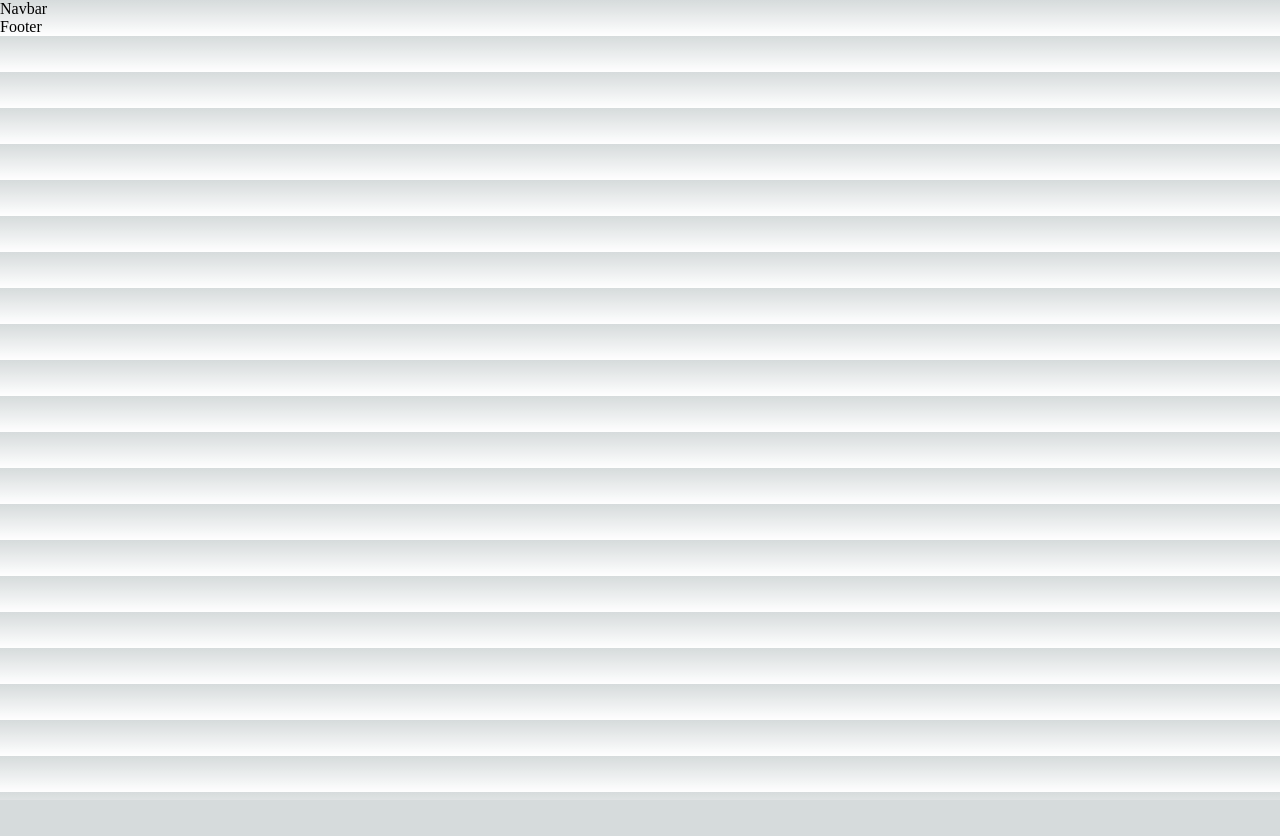
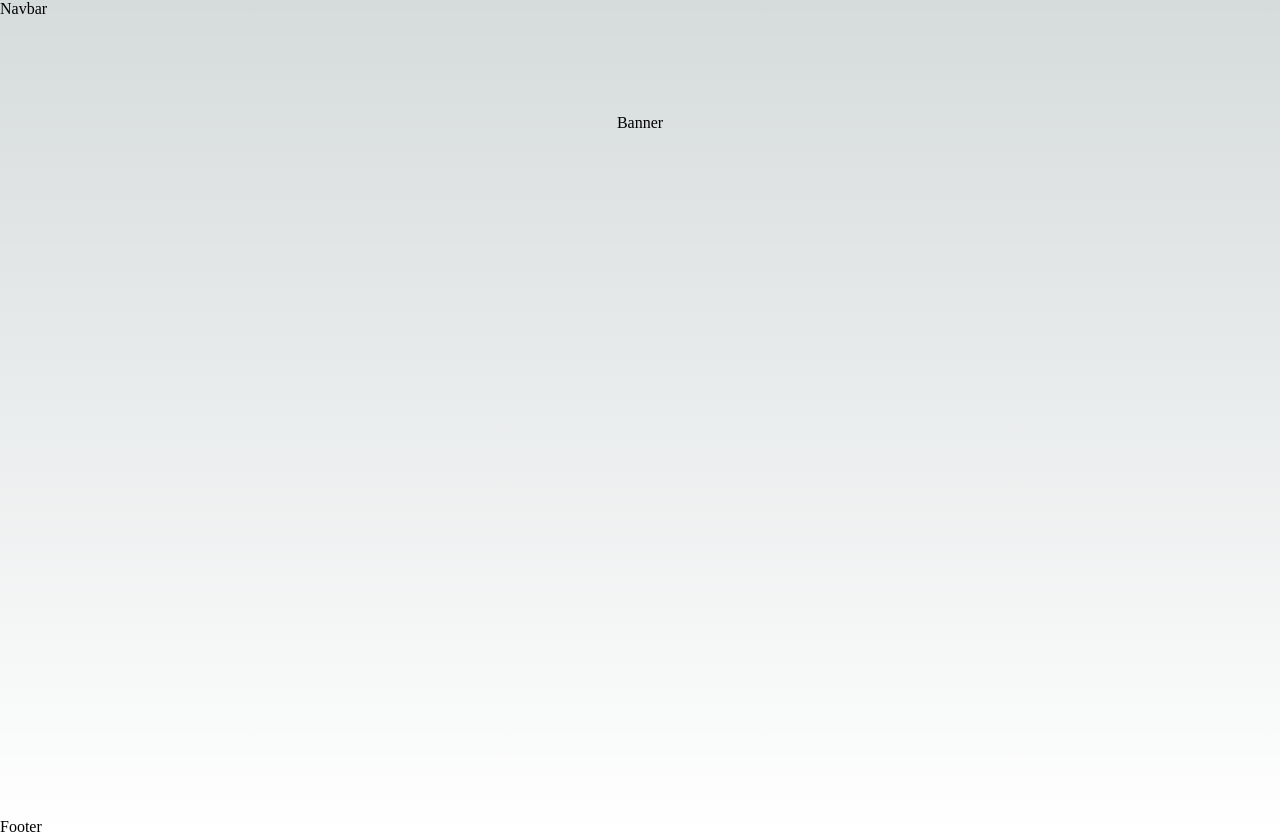
Before and after one commit to touch-typing/touch-typing-academy, a Next.js app: page / in a window 1280 px wide. Before the commit the page ends 800 px from the top, so only its background shows below. Built offline with nearby package versions, Linux system fonts and the light colour scheme.

Commit message:
created component

```diff
--- a/components/Layout.js
+++ b/components/Layout.js
@@ -2,10 +2,11 @@ import React from 'react'
 import Navbar from './Navbar'
 import Footer from './Footer'
 
-function Layout() {
+function Layout({children}) {
   return (
     <div>
     <Navbar/>
+    {children}
     <Footer/>
     </div>
   )
--- a/src/pages/index.js
+++ b/src/pages/index.js
@@ -1,9 +1,10 @@
-import Head from 'next/head'
-import Image from 'next/image'
-import { Inter } from 'next/font/google'
-import styles from '@/styles/Home.module.css'
+import Head from "next/head";
+import Image from "next/image";
+import { Inter } from "next/font/google";
+import styles from "@/styles/Home.module.css";
+import Banner from "../../components/Banner";
 
-const inter = Inter({ subsets: ['latin'] })
+const inter = Inter({ subsets: ["latin"] });
 
 export default function Home() {
   return (
@@ -15,9 +16,10 @@ export default function Home() {
         <link rel="icon" href="/favicon.ico" />
       </Head>
       <main className={styles.main}>
-
-
+        <div>
+          <Banner />
+        </div>
       </main>
     </>
-  )
+  );
 }
```
Also changed, not shown: components/Banner.js (+3 -5 lines), src/pages/_app.js (+6 -2 lines).
